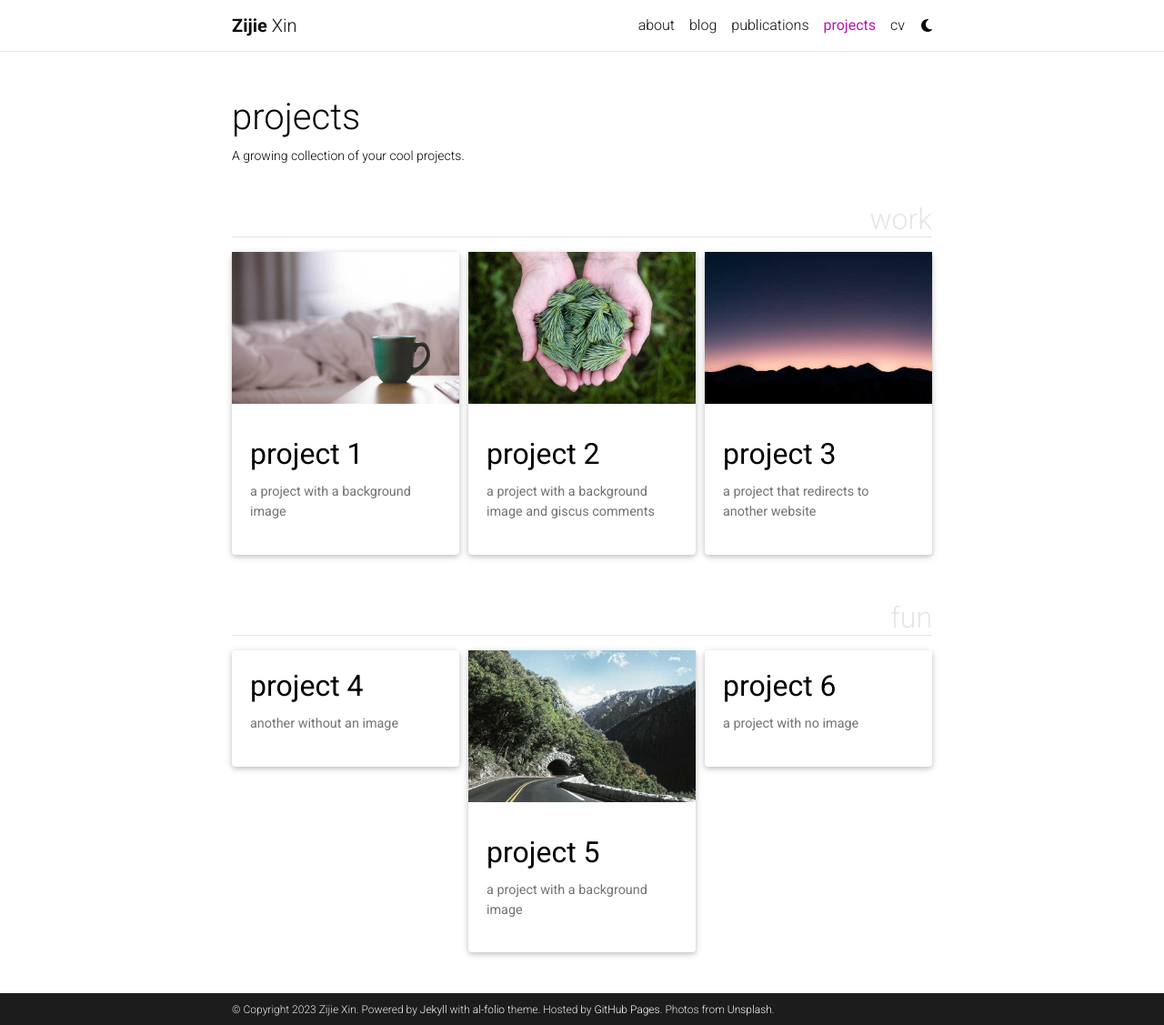
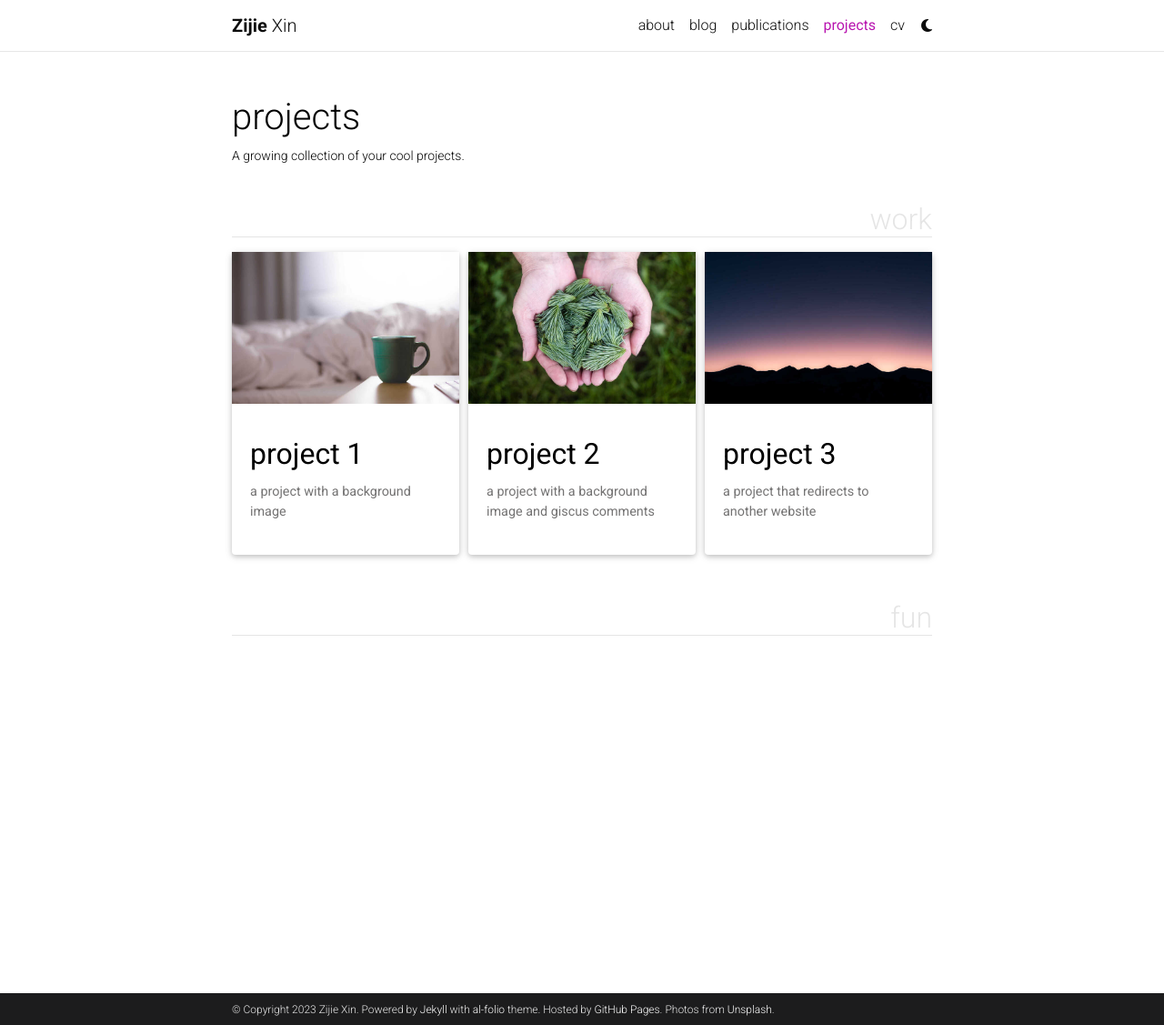
Before and after one commit to xxayt/xxayt.github.io, a Jekyll site: the page built from _pages/projects.md, in a window 1280 px wide and 1127 px high. Shown: the whole window at 91% size. Built offline with Jekyll 4.4.1, drawn with Linux system fonts in a browser that asks for light colours; full-size pictures stand in for the smaller copies a plugin makes; comment, search, counter and statistics services are not loaded; a style sheet for code colours, icons or effects is not loaded.

````diff
--- a/_config.yml
+++ b/_config.yml
@@ -41,7 +41,7 @@
 # will use title and url fields
 # Take a look to https://github.com/jekyll/jekyll-feed for more customization
 
-rss_icon: true
+rss_icon: false # set to true to display rss icon in the navbar
 
 # -----------------------------------------------------------------------------
 # Layout
@@ -105,7 +105,7 @@
 
 # You can even add a little note about which of these is the best way to reach you.
 contact_note: >
-  Best way to contact me is to <a href="mailto:{{xxayt3216@gmail.com}}">email</a>.
+  Best way to contact me is to <a href="mailto:xxayt3216@gmail.com">email</a>.
 
 # -----------------------------------------------------------------------------
 # Analytics and search engine verification
--- a/_projects/4_project.md
+++ /dev/null
@@ -1,80 +0,0 @@
----
-layout: page
-title: project 4
-description: another without an image
-img:
-importance: 3
-category: fun
----
-
-Every project has a beautiful feature showcase page.
-It's easy to include images in a flexible 3-column grid format.
-Make your photos 1/3, 2/3, or full width.
-
-To give your project a background in the portfolio page, just add the img tag to the front matter like so:
-
-    ---
-    layout: page
-    title: project
-    description: a project with a background image
-    img: /assets/img/12.jpg
-    ---
-
-<div class="row">
-    <div class="col-sm mt-3 mt-md-0">
-        {% include figure.html path="assets/img/1.jpg" title="example image" class="img-fluid rounded z-depth-1" %}
-    </div>
-    <div class="col-sm mt-3 mt-md-0">
-        {% include figure.html path="assets/img/3.jpg" title="example image" class="img-fluid rounded z-depth-1" %}
-    </div>
-    <div class="col-sm mt-3 mt-md-0">
-        {% include figure.html path="assets/img/5.jpg" title="example image" class="img-fluid rounded z-depth-1" %}
-    </div>
-</div>
-<div class="caption">
-    Caption photos easily. On the left, a road goes through a tunnel. Middle, leaves artistically fall in a hipster photoshoot. Right, in another hipster photoshoot, a lumberjack grasps a handful of pine needles.
-</div>
-<div class="row">
-    <div class="col-sm mt-3 mt-md-0">
-        {% include figure.html path="assets/img/5.jpg" title="example image" class="img-fluid rounded z-depth-1" %}
-    </div>
-</div>
-<div class="caption">
-    This image can also have a caption. It's like magic.
-</div>
-
-You can also put regular text between your rows of images.
-Say you wanted to write a little bit about your project before you posted the rest of the images.
-You describe how you toiled, sweated, *bled* for your project, and then... you reveal its glory in the next row of images.
-
-
-<div class="row justify-content-sm-center">
-    <div class="col-sm-8 mt-3 mt-md-0">
-        {% include figure.html path="assets/img/6.jpg" title="example image" class="img-fluid rounded z-depth-1" %}
-    </div>
-    <div class="col-sm-4 mt-3 mt-md-0">
-        {% include figure.html path="assets/img/11.jpg" title="example image" class="img-fluid rounded z-depth-1" %}
-    </div>
-</div>
-<div class="caption">
-    You can also have artistically styled 2/3 + 1/3 images, like these.
-</div>
-
-
-The code is simple.
-Just wrap your images with `<div class="col-sm">` and place them inside `<div class="row">` (read more about the <a href="https://getbootstrap.com/docs/4.4/layout/grid/">Bootstrap Grid</a> system).
-To make images responsive, add `img-fluid` class to each; for rounded corners and shadows use `rounded` and `z-depth-1` classes.
-Here's the code for the last row of images above:
-
-{% raw %}
-```html
-<div class="row justify-content-sm-center">
-    <div class="col-sm-8 mt-3 mt-md-0">
-        {% include figure.html path="assets/img/6.jpg" title="example image" class="img-fluid rounded z-depth-1" %}
-    </div>
-    <div class="col-sm-4 mt-3 mt-md-0">
-        {% include figure.html path="assets/img/11.jpg" title="example image" class="img-fluid rounded z-depth-1" %}
-    </div>
-</div>
-```
-{% endraw %}
--- a/_projects/5_project.md
+++ /dev/null
@@ -1,80 +0,0 @@
----
-layout: page
-title: project 5
-description: a project with a background image
-img: assets/img/1.jpg
-importance: 3
-category: fun
----
-
-Every project has a beautiful feature showcase page.
-It's easy to include images in a flexible 3-column grid format.
-Make your photos 1/3, 2/3, or full width.
-
-To give your project a background in the portfolio page, just add the img tag to the front matter like so:
-
-    ---
-    layout: page
-    title: project
-    description: a project with a background image
-    img: /assets/img/12.jpg
-    ---
-
-<div class="row">
-    <div class="col-sm mt-3 mt-md-0">
-        {% include figure.html path="assets/img/1.jpg" title="example image" class="img-fluid rounded z-depth-1" %}
-    </div>
-    <div class="col-sm mt-3 mt-md-0">
-        {% include figure.html path="assets/img/3.jpg" title="example image" class="img-fluid rounded z-depth-1" %}
-    </div>
-    <div class="col-sm mt-3 mt-md-0">
-        {% include figure.html path="assets/img/5.jpg" title="example image" class="img-fluid rounded z-depth-1" %}
-    </div>
-</div>
-<div class="caption">
-    Caption photos easily. On the left, a road goes through a tunnel. Middle, leaves artistically fall in a hipster photoshoot. Right, in another hipster photoshoot, a lumberjack grasps a handful of pine needles.
-</div>
-<div class="row">
-    <div class="col-sm mt-3 mt-md-0">
-        {% include figure.html path="assets/img/5.jpg" title="example image" class="img-fluid rounded z-depth-1" %}
-    </div>
-</div>
-<div class="caption">
-    This image can also have a caption. It's like magic.
-</div>
-
-You can also put regular text between your rows of images.
-Say you wanted to write a little bit about your project before you posted the rest of the images.
-You describe how you toiled, sweated, *bled* for your project, and then... you reveal its glory in the next row of images.
-
-
-<div class="row justify-content-sm-center">
-    <div class="col-sm-8 mt-3 mt-md-0">
-        {% include figure.html path="assets/img/6.jpg" title="example image" class="img-fluid rounded z-depth-1" %}
-    </div>
-    <div class="col-sm-4 mt-3 mt-md-0">
-        {% include figure.html path="assets/img/11.jpg" title="example image" class="img-fluid rounded z-depth-1" %}
-    </div>
-</div>
-<div class="caption">
-    You can also have artistically styled 2/3 + 1/3 images, like these.
-</div>
-
-
-The code is simple.
-Just wrap your images with `<div class="col-sm">` and place them inside `<div class="row">` (read more about the <a href="https://getbootstrap.com/docs/4.4/layout/grid/">Bootstrap Grid</a> system).
-To make images responsive, add `img-fluid` class to each; for rounded corners and shadows use `rounded` and `z-depth-1` classes.
-Here's the code for the last row of images above:
-
-{% raw %}
-```html
-<div class="row justify-content-sm-center">
-    <div class="col-sm-8 mt-3 mt-md-0">
-        {% include figure.html path="assets/img/6.jpg" title="example image" class="img-fluid rounded z-depth-1" %}
-    </div>
-    <div class="col-sm-4 mt-3 mt-md-0">
-        {% include figure.html path="assets/img/11.jpg" title="example image" class="img-fluid rounded z-depth-1" %}
-    </div>
-</div>
-```
-{% endraw %}
--- a/_projects/6_project.md
+++ /dev/null
@@ -1,80 +0,0 @@
----
-layout: page
-title: project 6
-description: a project with no image
-img:
-importance: 4
-category: fun
----
-
-Every project has a beautiful feature showcase page.
-It's easy to include images in a flexible 3-column grid format.
-Make your photos 1/3, 2/3, or full width.
-
-To give your project a background in the portfolio page, just add the img tag to the front matter like so:
-
-    ---
-    layout: page
-    title: project
-    description: a project with a background image
-    img: /assets/img/12.jpg
-    ---
-
-<div class="row">
-    <div class="col-sm mt-3 mt-md-0">
-        {% include figure.html path="assets/img/1.jpg" title="example image" class="img-fluid rounded z-depth-1" %}
-    </div>
-    <div class="col-sm mt-3 mt-md-0">
-        {% include figure.html path="assets/img/3.jpg" title="example image" class="img-fluid rounded z-depth-1" %}
-    </div>
-    <div class="col-sm mt-3 mt-md-0">
-        {% include figure.html path="assets/img/5.jpg" title="example image" class="img-fluid rounded z-depth-1" %}
-    </div>
-</div>
-<div class="caption">
-    Caption photos easily. On the left, a road goes through a tunnel. Middle, leaves artistically fall in a hipster photoshoot. Right, in another hipster photoshoot, a lumberjack grasps a handful of pine needles.
-</div>
-<div class="row">
-    <div class="col-sm mt-3 mt-md-0">
-        {% include figure.html path="assets/img/5.jpg" title="example image" class="img-fluid rounded z-depth-1" %}
-    </div>
-</div>
-<div class="caption">
-    This image can also have a caption. It's like magic.
-</div>
-
-You can also put regular text between your rows of images.
-Say you wanted to write a little bit about your project before you posted the rest of the images.
-You describe how you toiled, sweated, *bled* for your project, and then... you reveal its glory in the next row of images.
-
-
-<div class="row justify-content-sm-center">
-    <div class="col-sm-8 mt-3 mt-md-0">
-        {% include figure.html path="assets/img/6.jpg" title="example image" class="img-fluid rounded z-depth-1" %}
-    </div>
-    <div class="col-sm-4 mt-3 mt-md-0">
-        {% include figure.html path="assets/img/11.jpg" title="example image" class="img-fluid rounded z-depth-1" %}
-    </div>
-</div>
-<div class="caption">
-    You can also have artistically styled 2/3 + 1/3 images, like these.
-</div>
-
-
-The code is simple.
-Just wrap your images with `<div class="col-sm">` and place them inside `<div class="row">` (read more about the <a href="https://getbootstrap.com/docs/4.4/layout/grid/">Bootstrap Grid</a> system).
-To make images responsive, add `img-fluid` class to each; for rounded corners and shadows use `rounded` and `z-depth-1` classes.
-Here's the code for the last row of images above:
-
-{% raw %}
-```html
-<div class="row justify-content-sm-center">
-    <div class="col-sm-8 mt-3 mt-md-0">
-        {% include figure.html path="assets/img/6.jpg" title="example image" class="img-fluid rounded z-depth-1" %}
-    </div>
-    <div class="col-sm-4 mt-3 mt-md-0">
-        {% include figure.html path="assets/img/11.jpg" title="example image" class="img-fluid rounded z-depth-1" %}
-    </div>
-</div>
-```
-{% endraw %}
--- a/_sass/_base.scss
+++ b/_sass/_base.scss
@@ -477,7 +477,7 @@
 
   h1 {
     color: var(--global-theme-color);
-    font-size: 4rem;
+    font-size: 2rem;
   }
 }
 
````
Also changed, not shown: _posts/2023-11-22-reading-papers.md (added, +13 -0 lines), _projects/mindspore-GAN.md (added, +9 -0 lines), _projects/simple-Environment-Detection-Air-Conditioning-System.md (added, +9 -0 lines), assets/img/projects/mindspore_gan.png (added), 1 other file.
